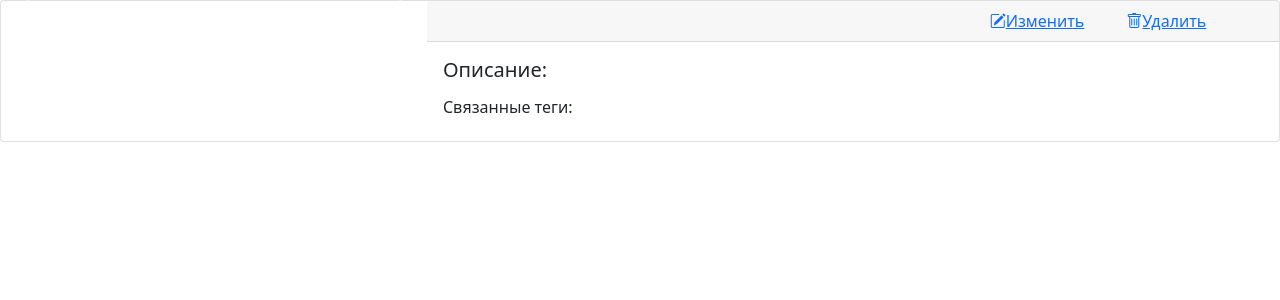
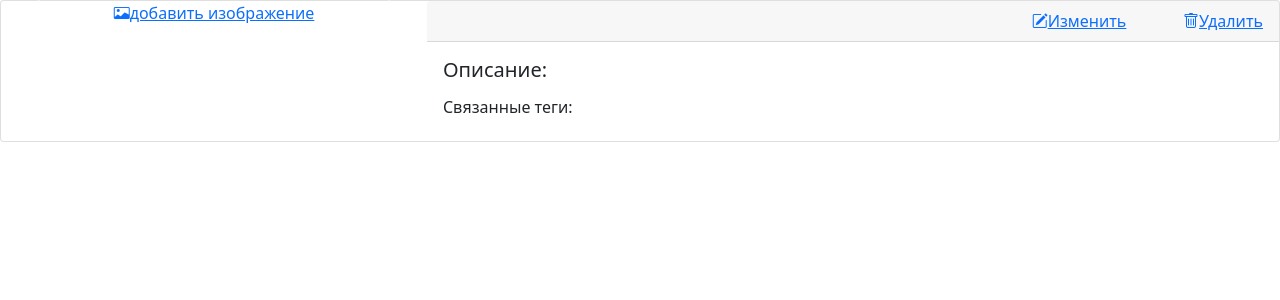
Before and after one commit to Limenomen/web-vocabulary, a Django app: template core/templates/core/article_detail.html in a window 1280 px wide. Shown: the part 56-356 px from the top of the page. Run offline with Django 4.2, Linux system fonts and the light colour scheme; the template is opened without the code that fills it, so the values that code supplies are empty; parts of the project's set-up code (start-up, migrations or seed data) failed here and were passed over; some libraries are stand-ins or nearby versions.

Commit message:
#2 Возможность добавления изображений

```diff
--- a/core/templates/core/article_detail.html
+++ b/core/templates/core/article_detail.html
@@ -11,7 +11,10 @@
                                      style="width: 30rem; height: 25rem; object-fit: cover;">
                             </div>
                         {% endfor %}
+
                     </div>
+                    <a class="d-flex justify-content-center" href="{% url 'core:article-media-update' article.pk %}"><i class="bi bi-card-image"></i>добавить изображение</a>
+
                     <button class="carousel-control-prev" type="button"
                             data-bs-target="#carouselExampleControls"
                             data-bs-slide="prev">
@@ -32,11 +35,11 @@
                         <div class="col-md">
                             <h3 class="card-title">{{ article.name }}</h3>
                         </div>
-                        <div class="col-md-2">
-                            <a href="{% url 'core:article-update' article.pk%}"> <i class="bi bi-pencil-square"></i>Изменить</a>
+                        <div class="col-md-2 d-flex justify-content-end">
+                            <a href="{% url 'core:article-update' article.pk %}"> <i class="bi bi-pencil-square"></i>Изменить</a>
                         </div>
-                        <div class="col-md-2">
-                            <a href="{% url 'core:article-delete' article.pk%}"> <i class="bi-trash"></i>Удалить</a>
+                        <div class="col-md-2 d-flex justify-content-end">
+                            <a href="{% url 'core:article-delete' article.pk %}"> <i class="bi-trash"></i>Удалить</a>
                         </div>
                     </div>
                 </div>
--- a/core/urls.py
+++ b/core/urls.py
@@ -12,4 +12,5 @@ urlpatterns = [
     path('articles/create/', views.article.ArticleCreate.as_view(), name='article-create'),
     path('articles/update/<int:pk>/', views.article.ArticleUpdate.as_view(), name='article-update'),
     path('articles/delete/<int:pk>/', views.article.ArticleDelete.as_view(), name='article-delete'),
+    path('articles/<int:pk>/update_media/', views.article.ArticleMediaUpdate.as_view(), name='article-media-update'),
 ]
--- /dev/null
+++ b/core/views/__init__.py
@@ -0,0 +1 @@
+from core.views import base, article
```
Also changed, not shown: core/forms.py (+7 -0 lines), core/views/article.py (+13 -0 lines), core/views/media.py (deleted, +0 -8 lines).
